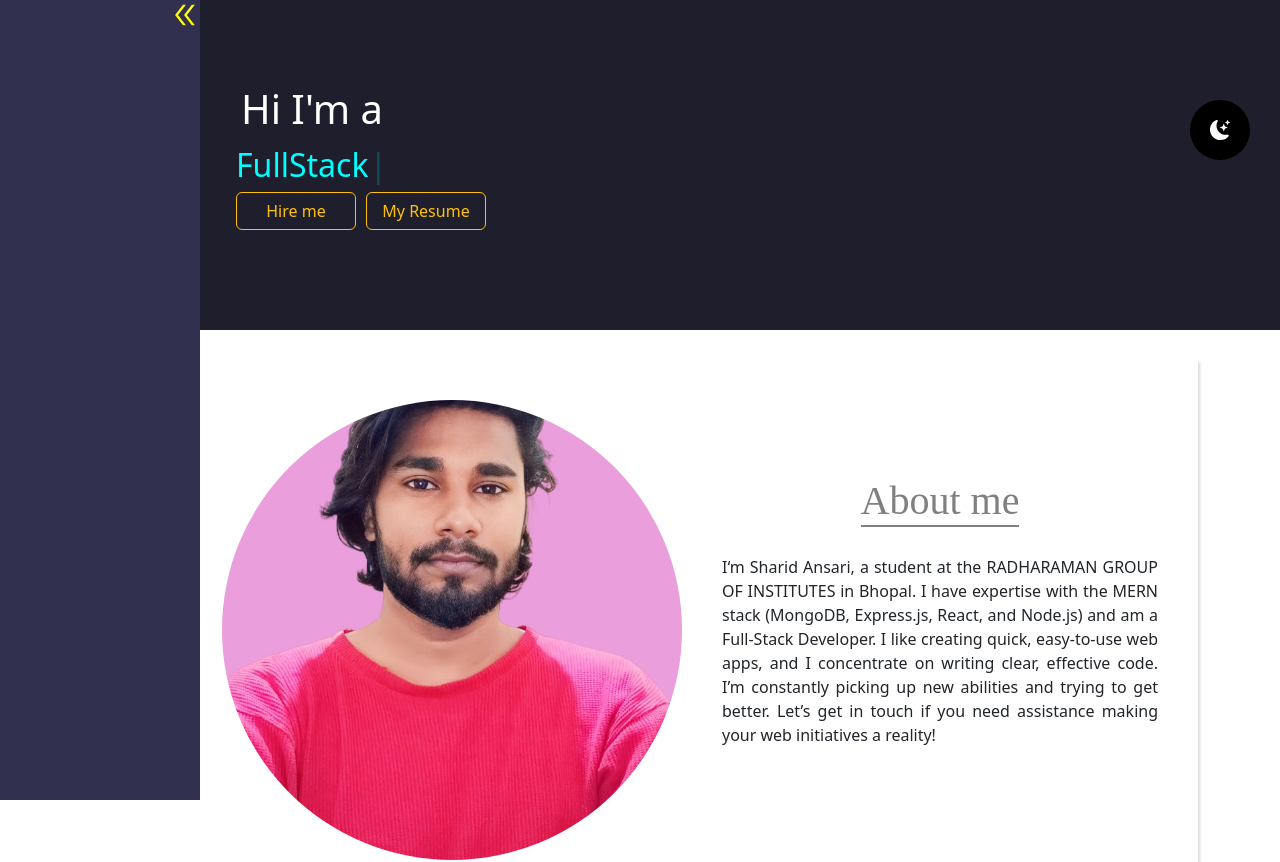
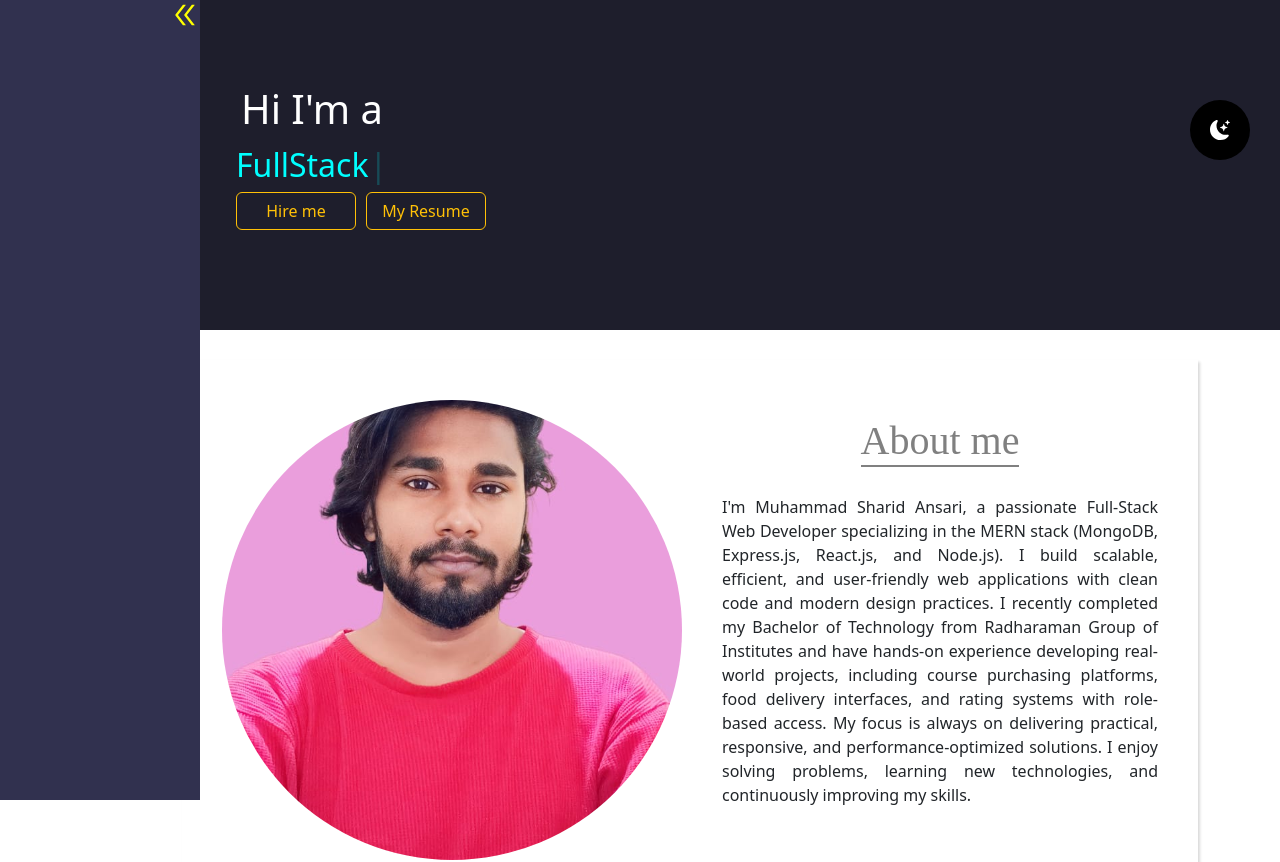
Before and after one commit to Sharidansari444/complete-portfolio, a React (Vite) app: page / in a window 1280 px wide. Shown: the top 862 px of the page. Built offline with nearby package versions, Linux system fonts and the light colour scheme.

Commit message:
changing about section

```diff
--- a/src/pages/About.jsx
+++ b/src/pages/About.jsx
@@ -8,12 +8,16 @@ const About = () => {
       <div className="about" id="about">
         <div className="row">
           <div className="col-md-6 col-xl-6 col-lg-6  col-xs-12 about-img">
-                    <img  src={sharid } alt="" />
+            <img src={sharid} alt="" />
           </div>
           <div className="col-md-6 col-xl-6 col-lg-6  col-xs-12 about-content">
             <h1>About me</h1>
             <p>
-                      I&lsquo;m Sharid Ansari, a student at the RADHARAMAN GROUP OF INSTITUTES in Bhopal. I have expertise with the MERN stack (MongoDB, Express.js, React, and Node.js) and am a Full-Stack Developer. I like creating quick, easy-to-use web apps, and I concentrate on writing clear, effective code. I&rsquo;m constantly picking up new abilities and trying to get better. Let&rsquo;s get in touch if you need assistance making your web initiatives a reality!
+              I&apos;m Muhammad Sharid Ansari, a passionate Full-Stack Web Developer specializing in the MERN stack (MongoDB, Express.js, React.js, and Node.js). I build scalable, efficient, and user-friendly web applications with clean code and modern design practices.
+
+              I recently completed my Bachelor of Technology from Radharaman Group of Institutes and have hands-on experience developing real-world projects, including course purchasing platforms, food delivery interfaces, and rating systems with role-based access.
+
+              My focus is always on delivering practical, responsive, and performance-optimized solutions. I enjoy solving problems, learning new technologies, and continuously improving my skills.
             </p>
           </div>
         </div>
```
Lines whose indentation alone changed are shown as unchanged.
